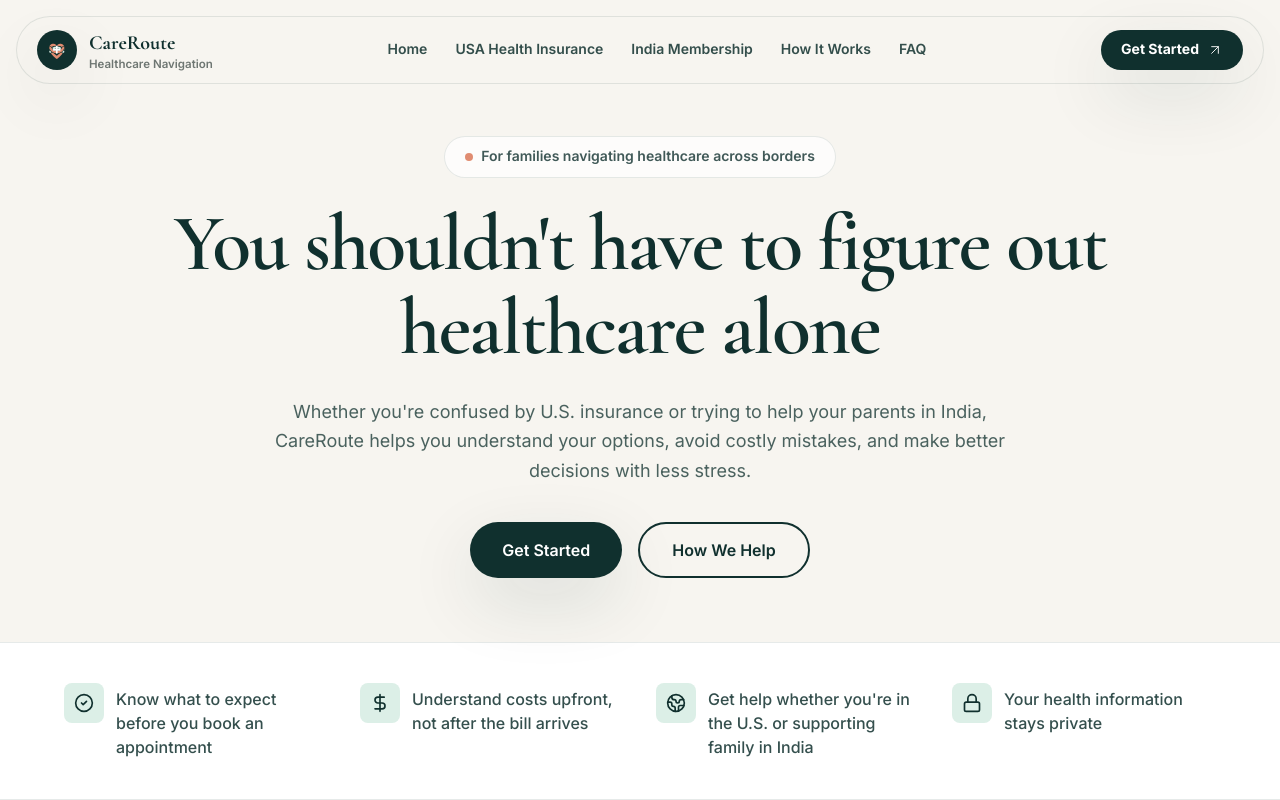
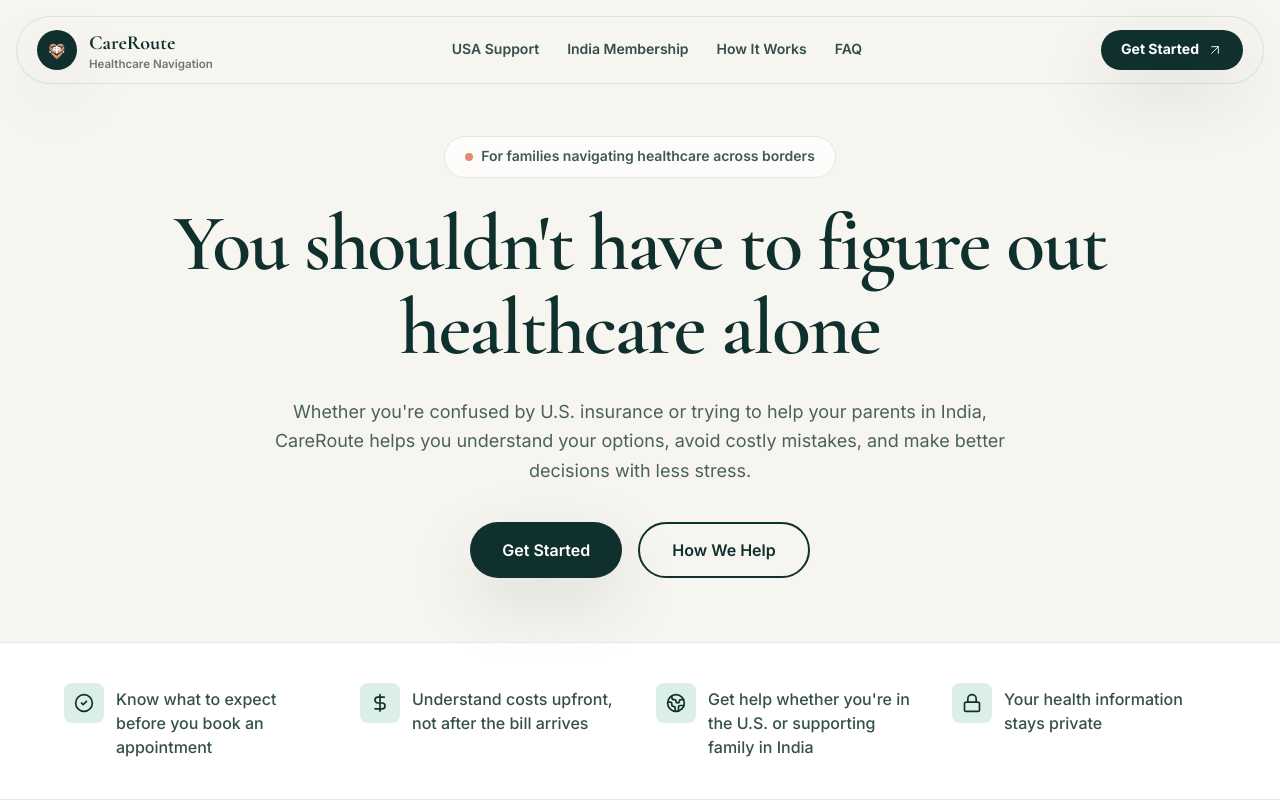
Before and after one commit to kalki2654/careroutehealth, a Next.js app: page / in a window 1280 px wide. Shown: the top 800 px of the page. Built offline with nearby package versions, Linux system fonts and the light colour scheme.

Commit message:
update-1

```diff
--- a/src/app/page.tsx
+++ b/src/app/page.tsx
@@ -21,11 +21,19 @@ export default function Home() {
       <HomeHero onOpenIntake={openModal} />
       <TrustStrip />
       <PathwayCards onOpenIntake={openModal} />
-      <HowItWorks />
-      <USASupportDetails onOpenIntake={openModal} />
-      <IndiaMembershipDetails onOpenIntake={openModal} />
+      <section id="how-it-works">
+        <HowItWorks />
+      </section>
+      <section id="usa-support">
+        <USASupportDetails onOpenIntake={openModal} />
+      </section>
+      <section id="india-membership">
+        <IndiaMembershipDetails onOpenIntake={openModal} />
+      </section>
       <TrustSection />
-      <HomeFAQ />
+      <section id="faq">
+        <HomeFAQ />
+      </section>
       <FinalCTA onOpenIntake={openModal} />
       <SiteFooter />
       <IntakeModal isOpen={isOpen} onClose={closeModal} initialPath={initialPath} />
--- a/src/components/sections/PathwayCards.tsx
+++ b/src/components/sections/PathwayCards.tsx
@@ -25,7 +25,7 @@ const pathways = [
     ],
     cta: "Get Started",
     learnMore: "Learn More",
-    href: "/usa-health-insurance"
+    href: "#usa-support"
   },
   {
     id: "india" as const,
@@ -42,7 +42,7 @@ const pathways = [
     ],
     cta: "Get Started",
     learnMore: "Learn More",
-    href: "/india-health-membership"
+    href: "#india-membership"
   }
 ];
 
--- a/src/lib/constants.ts
+++ b/src/lib/constants.ts
@@ -1,7 +1,6 @@
 export const navLinks = [
-  { href: "/", label: "Home" },
-  { href: "/usa-health-insurance", label: "USA Health Insurance" },
-  { href: "/india-health-membership", label: "India Membership" },
+  { href: "/#usa-support", label: "USA Support" },
+  { href: "/#india-membership", label: "India Membership" },
   { href: "/#how-it-works", label: "How It Works" },
   { href: "/#faq", label: "FAQ" }
 ];
```
